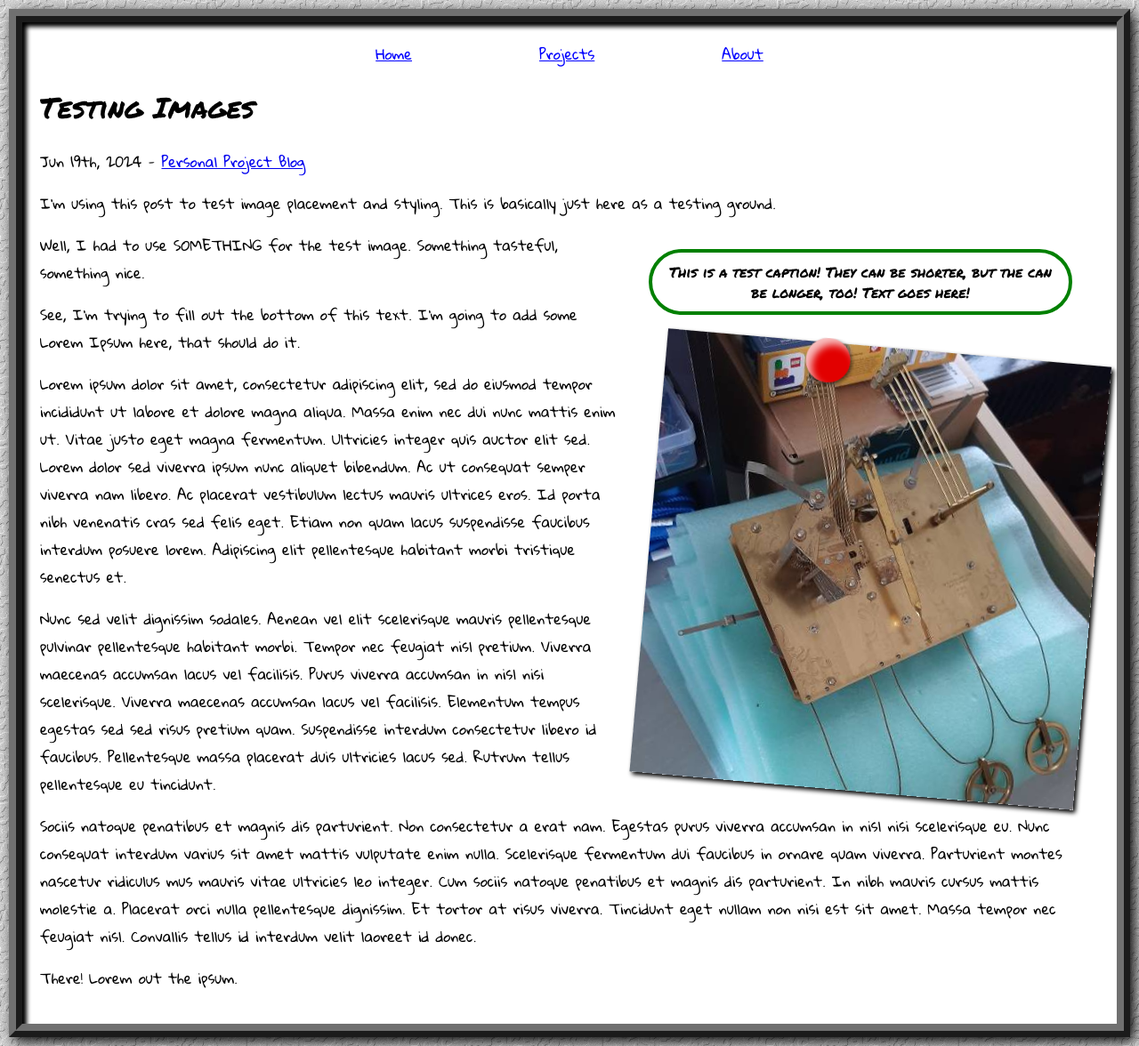
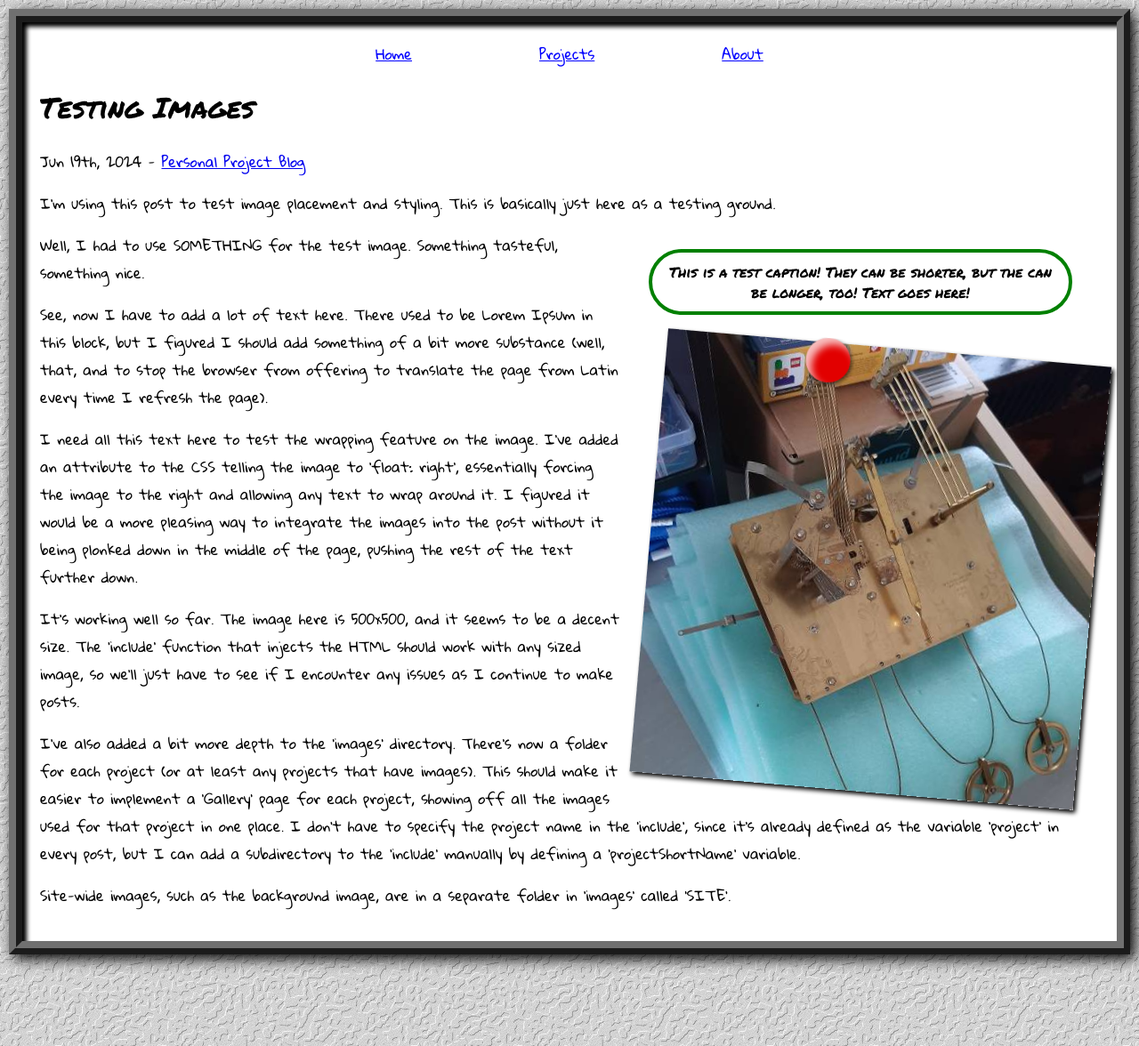
Before and after one commit to krathman257/krathman257.github.io, a Jekyll site: the page built from docs/_posts/2024-06-19-testing-images.md, in a window 1280 px wide. Shown: the whole page at 89% size. Built offline with Jekyll 4.4.1, drawn with Linux system fonts in a browser that asks for light colours.

Commit message:
Edited post Testing Images

```diff
--- a/docs/_posts/2024-06-19-testing-images.md
+++ b/docs/_posts/2024-06-19-testing-images.md
@@ -7,12 +7,12 @@ I'm using this post to test image placement and styling. This is basically just
 
 Well, I had to use SOMETHING for the test image. Something tasteful, something nice.
 
-See, I'm trying to fill out the bottom of this text. I'm going to add some Lorem Ipsum here, that should do it.
+See, now I have to add a lot of text here. There used to be Lorem Ipsum in this block, but I figured I should add something of a bit more substance (well, that, and to stop the browser from offering to translate the page from Latin every time I refresh the page).
 
-Lorem ipsum dolor sit amet, consectetur adipiscing elit, sed do eiusmod tempor incididunt ut labore et dolore magna aliqua. Massa enim nec dui nunc mattis enim ut. Vitae justo eget magna fermentum. Ultricies integer quis auctor elit sed. Lorem dolor sed viverra ipsum nunc aliquet bibendum. Ac ut consequat semper viverra nam libero. Ac placerat vestibulum lectus mauris ultrices eros. Id porta nibh venenatis cras sed felis eget. Etiam non quam lacus suspendisse faucibus interdum posuere lorem. Adipiscing elit pellentesque habitant morbi tristique senectus et.
+I need all this text here to test the wrapping feature on the image. I've added an attribute to the CSS telling the image to 'float: right', essentially forcing the image to the right and allowing any text to wrap around it. I figured it would be a more pleasing way to integrate the images into the post without it being plonked down in the middle of the page, pushing the rest of the text further down.
 
-Nunc sed velit dignissim sodales. Aenean vel elit scelerisque mauris pellentesque pulvinar pellentesque habitant morbi. Tempor nec feugiat nisl pretium. Viverra maecenas accumsan lacus vel facilisis. Purus viverra accumsan in nisl nisi scelerisque. Viverra maecenas accumsan lacus vel facilisis. Elementum tempus egestas sed sed risus pretium quam. Suspendisse interdum consectetur libero id faucibus. Pellentesque massa placerat duis ultricies lacus sed. Rutrum tellus pellentesque eu tincidunt.
+It's working well so far. The image here is 500x500, and it seems to be a decent size. The 'include' function that injects the HTML should work with any sized image, so we'll just have to see if I encounter any issues as I continue to make posts.
 
-Sociis natoque penatibus et magnis dis parturient. Non consectetur a erat nam. Egestas purus viverra accumsan in nisl nisi scelerisque eu. Nunc consequat interdum varius sit amet mattis vulputate enim nulla. Scelerisque fermentum dui faucibus in ornare quam viverra. Parturient montes nascetur ridiculus mus mauris vitae ultricies leo integer. Cum sociis natoque penatibus et magnis dis parturient. In nibh mauris cursus mattis molestie a. Placerat orci nulla pellentesque dignissim. Et tortor at risus viverra. Tincidunt eget nullam non nisi est sit amet. Massa tempor nec feugiat nisl. Convallis tellus id interdum velit laoreet id donec.
+I've also added a bit more depth to the 'images' directory. There's now a folder for each project (or at least any projects that have images). This should make it easier to implement a 'Gallery' page for each project, showing off all the images used for that project in one place. I don't have to specify the project name in the 'include', since it's already defined as the variable 'project' in every post, but I can add a subdirectory to the 'include' manually by defining a 'projectShortName' variable.
 
-There! Lorem out the ipsum.
+Site-wide images, such as the background image, are in a separate folder in 'images' called 'SITE'.
```
